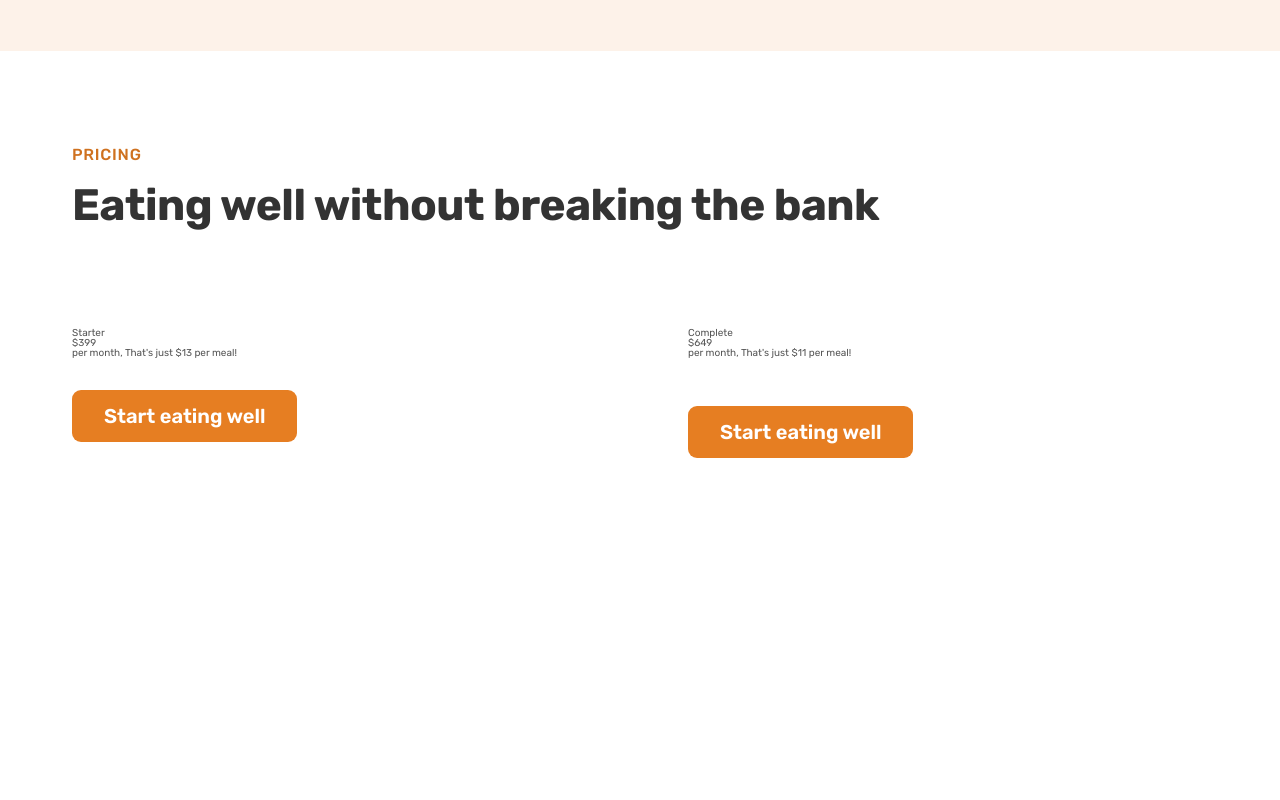
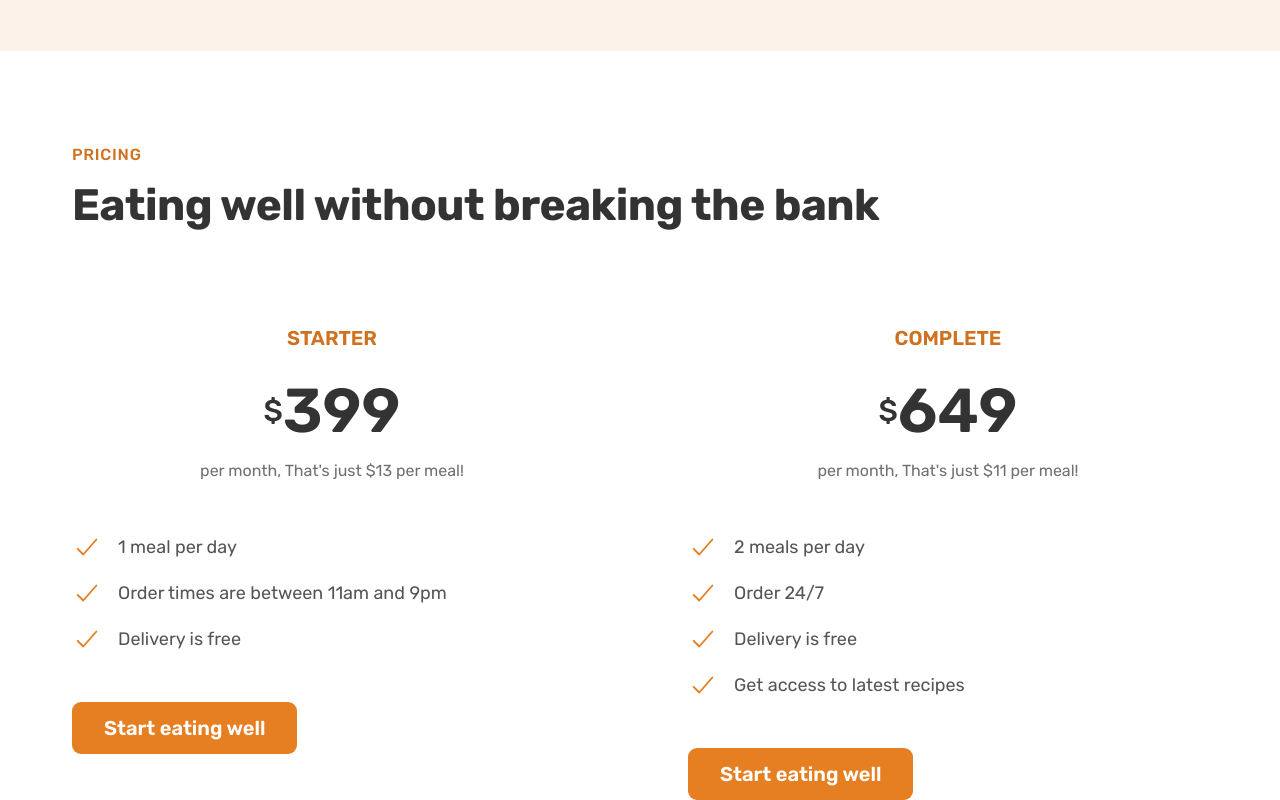
Before and after one commit to Euuphi/omnifood, a React (Create React App) app: page / in a window 1280 px wide. Shown: the part 4545-5345 px from the top of the page. Before the commit the page ends 5003 px from the top, so only its background shows below. Built offline with nearby package versions, Linux system fonts and the light colour scheme.

Commit message:
Edit List in Pricing with new ListItem

```diff
--- a/src/components/Sections/Pricing/PricingPlan.js
+++ b/src/components/Sections/Pricing/PricingPlan.js
@@ -21,22 +21,24 @@ import ListItem from "../../UI/ListItem";
 const PricingPlan = ({ name, price, text, details }) => {
     return (
         <div className={styles.pricingPlan}>
-            <p className={styles.planName}>{name}</p>
-            <p className={styles.planprice}>
-                <span>$</span>
-                {price}
-            </p>
-            <p className={styles.planText}>{text}</p>
+            <header className={styles.planHeader}>
+                <p className={styles.planName}>{name}</p>
+                <p className={styles.planPrice}>
+                    <span>$</span>
+                    {price}
+                </p>
+                <p className={styles.planText}>{text}</p>
+            </header>
             <List>
                 {details.map((detail) => {
-                    return (
-                        <ListItem>
-                            <span>{detail}</span>
-                        </ListItem>
-                    );
+                    return <ListItem text={detail} icon key={detail} />;
                 })}
             </List>
-            <Button href="#" text="Start eating well" />
+            <Button
+                className={styles.planSignUp}
+                href="#"
+                text="Start eating well"
+            />
         </div>
     );
 };
--- a/src/components/Sections/Pricing/PricingPlan.module.css
+++ b/src/components/Sections/Pricing/PricingPlan.module.css
@@ -0,0 +1,39 @@
+.planHeader {
+    margin-bottom: 4.8rem;
+    text-align: center;
+}
+
+.planName {
+    color: var(--color-shade);
+    font-size: 2rem;
+    font-weight: 600;
+    letter-spacing: 0.75;
+    margin-bottom: 3.2rem;
+    text-transform: uppercase;
+}
+
+.planPrice {
+    color: #333;
+    font-size: 6.2rem;
+    font-weight: 600;
+    margin-bottom: 1.6rem;
+
+    display: flex;
+    align-items: center;
+    justify-content: center;
+}
+
+.planPrice span {
+    font-size: 3rem;
+    font-weight: 500;
+}
+
+.planText {
+    color: #6f6f6f;
+    font-size: 1.6rem;
+    line-height: 1.6;
+}
+
+.planSignUp {
+    margin-top: 4.8rem;
+}
```
